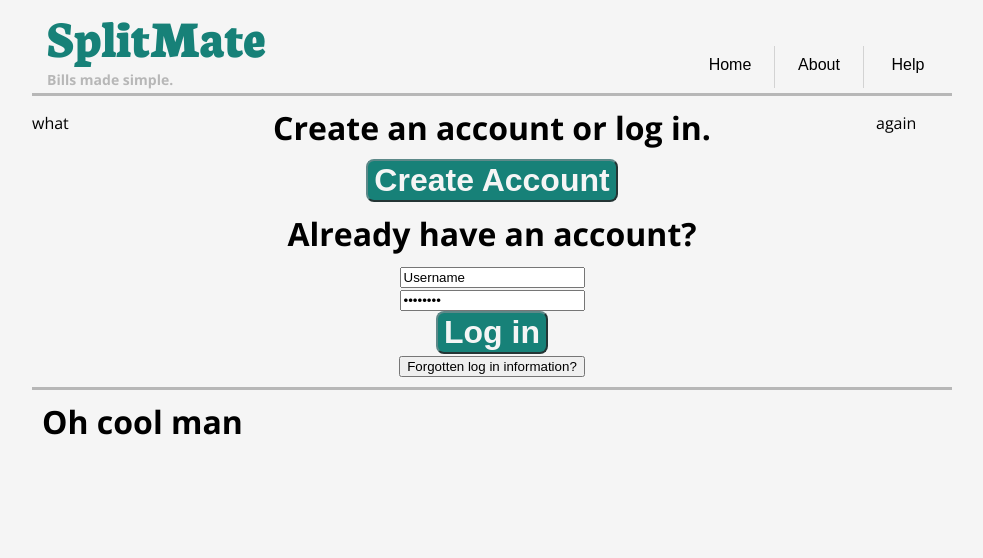
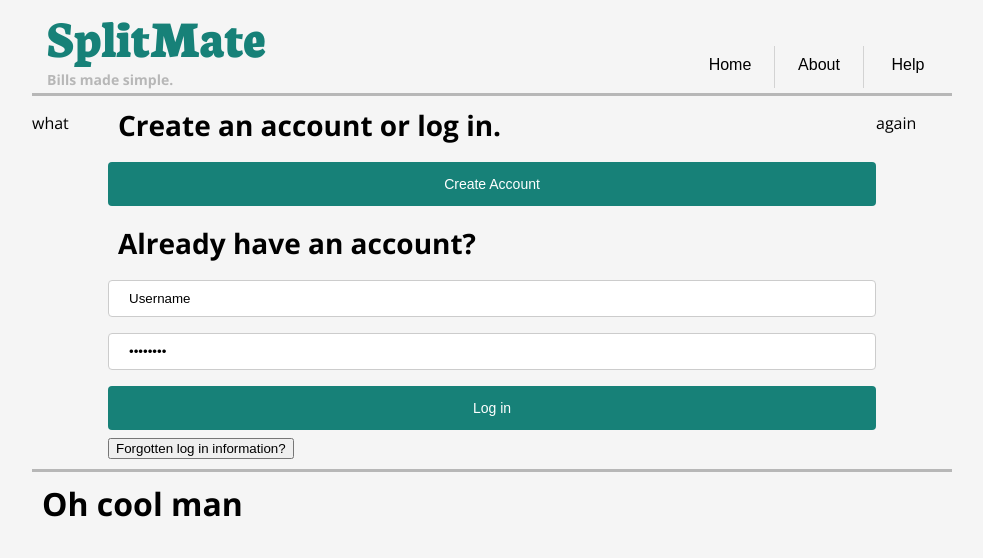
Before and after one commit to tanzerpamuk/inse, a plain HTML site: page index.html in a window 1280 px wide. Shown: the whole page, without its empty margins (148-1131 px from the left). Drawn offline with nearby package versions, Linux system fonts and the light colour scheme.

Commit message:
Minor Changes
added input for login(index) and signup pages. also slight changes to article and .blue

```diff
--- a/main.css
+++ b/main.css
@@ -77,7 +77,8 @@ h3 {
 
 article {
     grid-area: article;
-    text-align: center;
+    text-align: left;
+    font-size: 14px;
 }
 
 nav {
@@ -158,12 +159,14 @@ ul a li:hover {
 }
 
 .blue {
-    font-size: 2em;
-    font-weight: 700;
+    width: 100%;
+    font-size: 14px;
     background-color: #178178;
-    color: #f5f5f5;
-    border-color: #5D8989;
-    border-radius: 8px;
+    color: #FFFFFF;
+    padding: 14px 20px;
+    margin: 8px 0;
+    border: none;
+    border-radius: 4px;
     -webkit-transition-duration: 0.4s;
 
 }
@@ -172,3 +175,13 @@ ul a li:hover {
     background-color: #b7b7b7;
     color: #178178;
 }
+
+input[type=text], [type=email], [type=password], select {
+    width: 100%;
+    padding: 10px 20px;
+    margin: 8px 0;
+    display: inline-block;
+    border: 1px solid #ccc;
+    border-radius: 4px;
+    box-sizing: border-box;
+}
```
